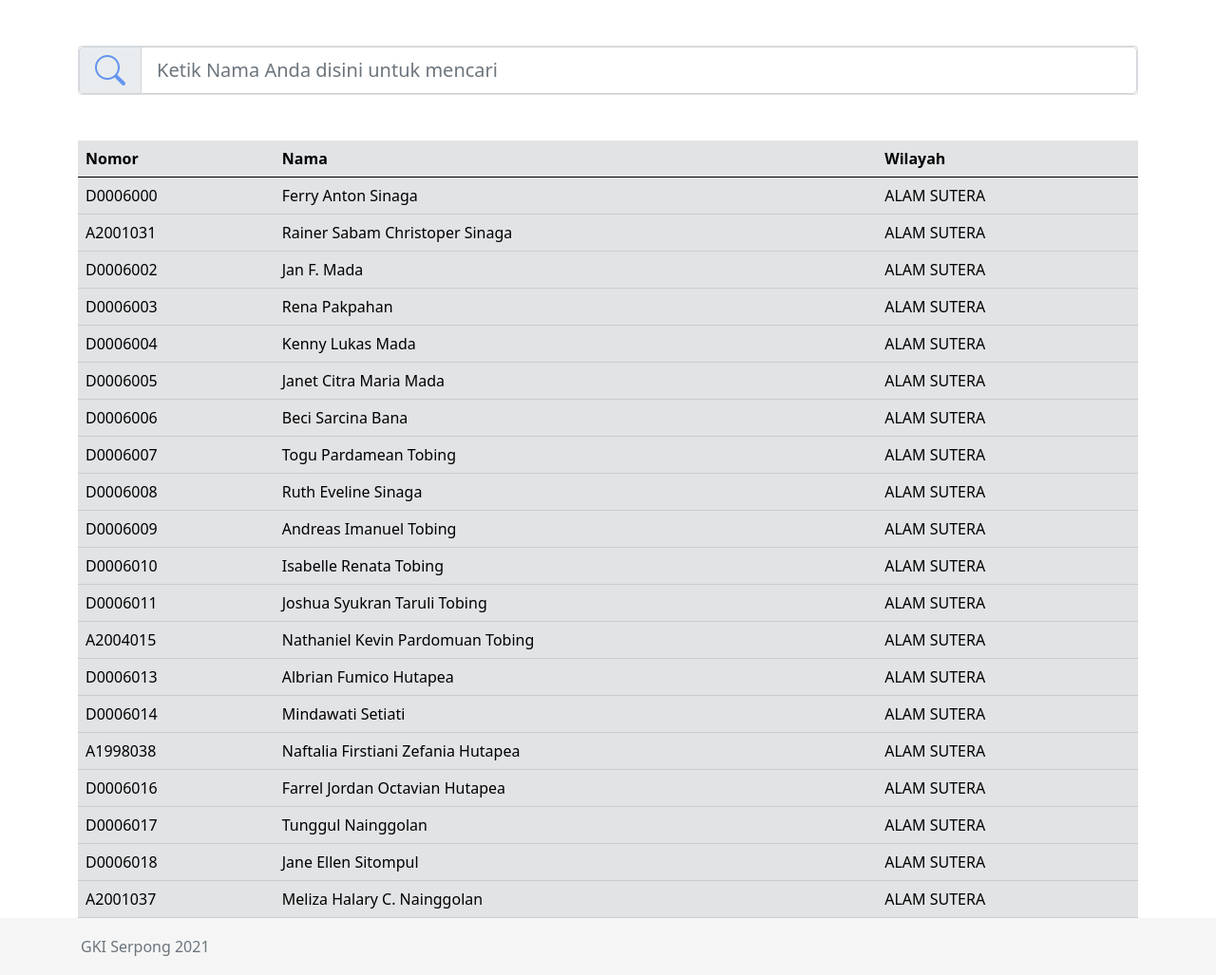
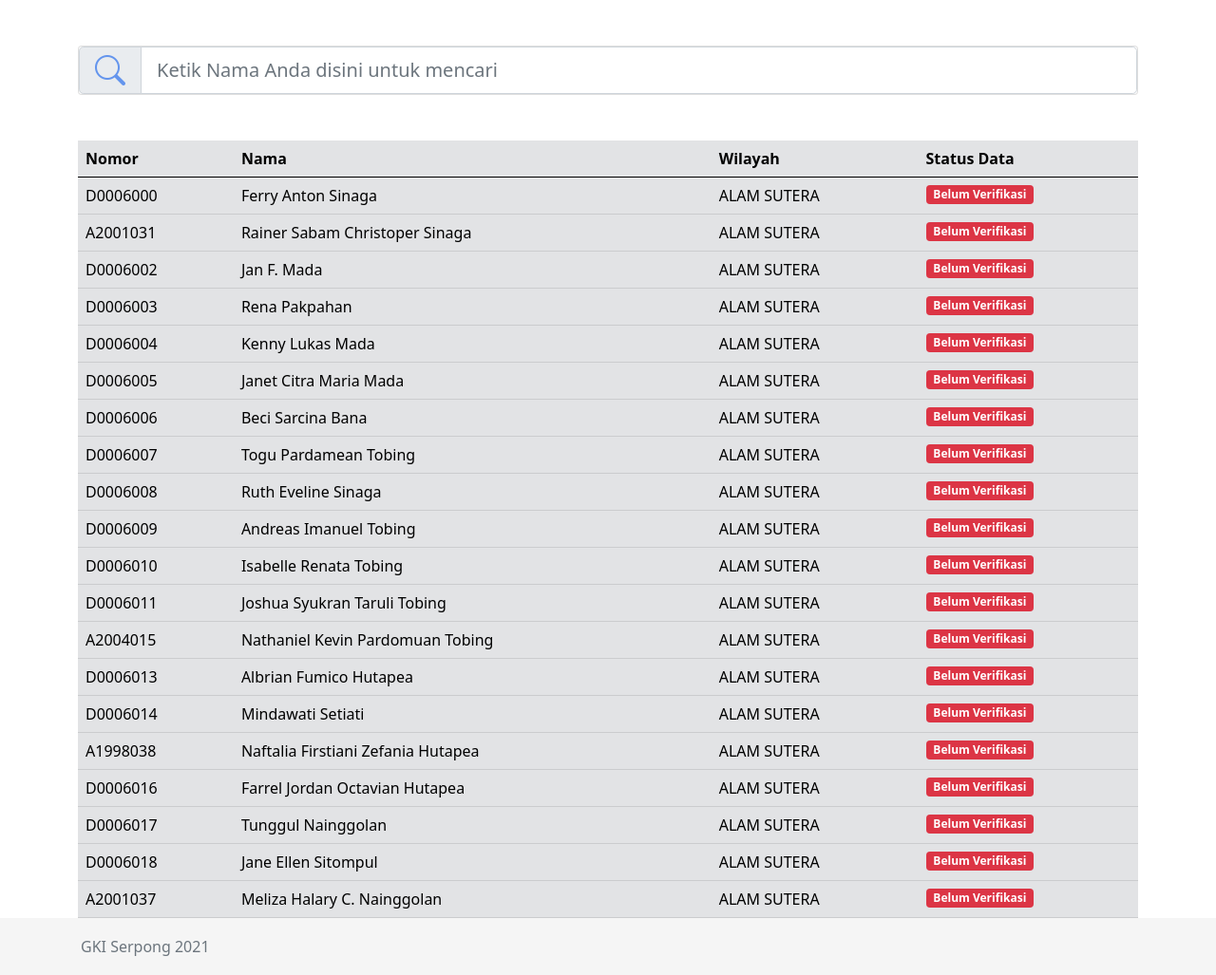
Before and after one commit to proitlab/sdj, a Django app: template templates/landing/index.html in a window 1280 px wide. Shown: the part 52-1079 px from the top of the page at 95% size. Run offline with Django 3.2, Linux system fonts and the light colour scheme; the template is opened without the code that fills it: values that come from a table or form of the project are taken from there, others are empty; data comes from the database, SQL or seed files in the repository; both versions use the stored data as it was after the commit.

Commit message:
Verifikasi Data at Landing Page

```diff
--- a/templates/landing/index.html
+++ b/templates/landing/index.html
@@ -101,6 +101,7 @@ code {
                             <th scope="col">Nomor</th>
                             <th scope="col">Nama</th>
                             <th scope="col">Wilayah</th>
+                            <th scope="col">Status Data</th>
                           </tr>
                         </thead>
                         {% for anggota in object_list %}
@@ -108,6 +109,11 @@ code {
                               <td>{{ anggota.nomor_anggota }}</td>
                               <td>{{ anggota.nama_anggota }}</td>
                               <td>{{ anggota.wilayah }}</td>
+                              {% if anggota.verifikasi == True %}
+                              <td><span class="badge bg-success">Sudah Verifikasi</span></td>
+                              {% else %}
+                              <td><span class="badge bg-danger">Belum Verifikasi</span></td>
+                              {% endif %}
                           </tr>
                             {% endfor %}
 
```
Also changed, not shown: db.sqlite3.
